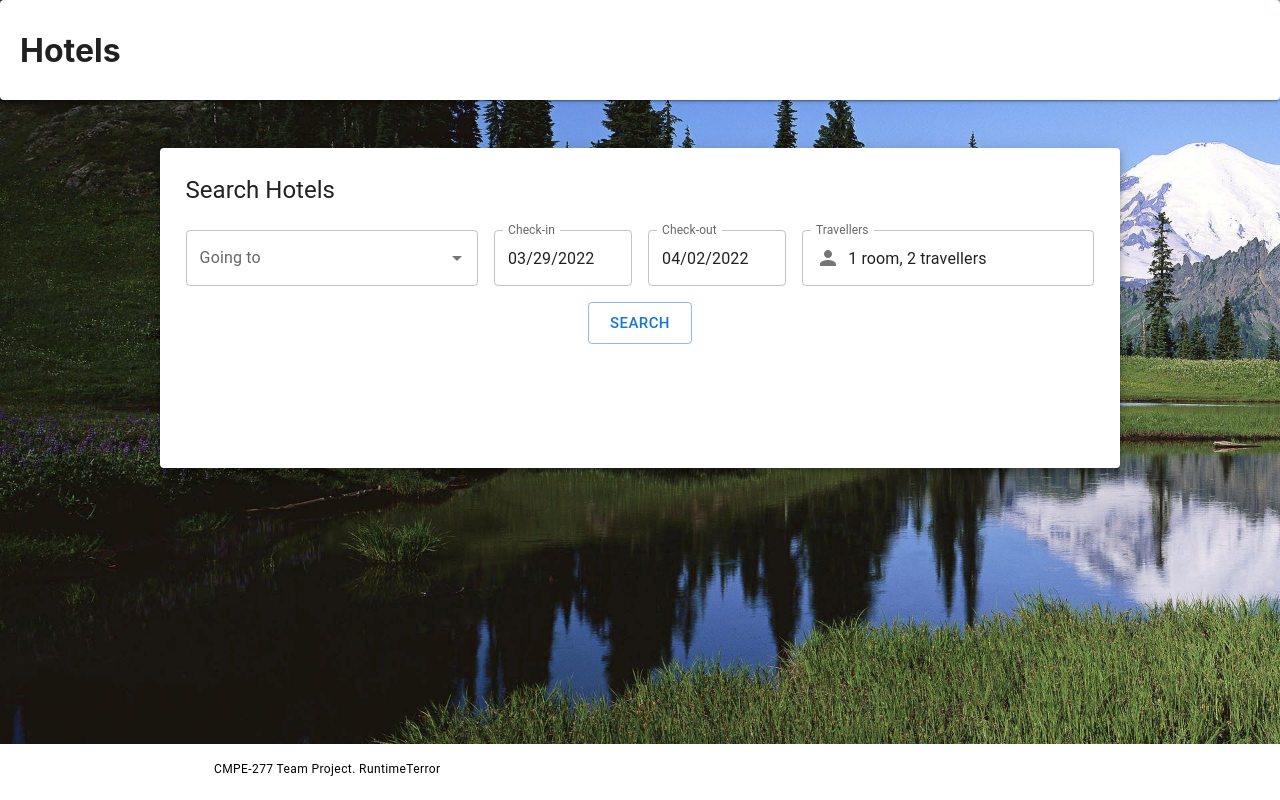
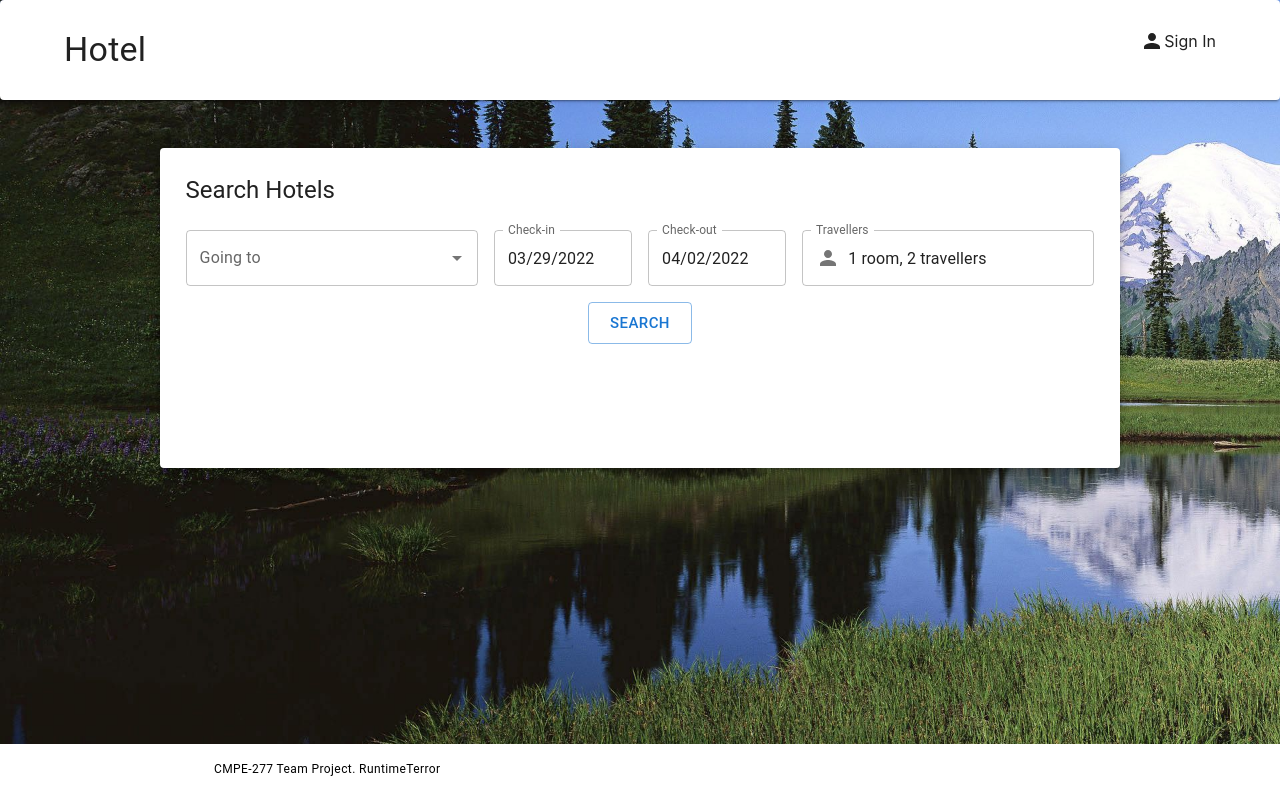
Before and after one commit to gopinathsjsu/team-project-runtimeterror, a React (Create React App) app in the folder hm-web/: page / in a window 1280 px wide. Built offline with nearby package versions, Linux system fonts and the light colour scheme; no server answers.

Commit message:
more ui stuff

```diff
--- a/hm-web/src/App.js
+++ b/hm-web/src/App.js
@@ -11,8 +11,8 @@ function App() {
   return (
     <React.Fragment>
       <div className='applicationWrapper'>
+        <BrowserRouter>
         <TopBanner />
-        <BrowserRouter>
           <div className='bodyContainer'>
             <Routes>
               <Route path="/" element={<Landing />} />
--- a/hm-web/src/TopBanner.js
+++ b/hm-web/src/TopBanner.js
@@ -1,12 +1,44 @@
 import topbanner from './styles/TopBanner.module.css';
 import Paper from '@mui/material/Paper';
+import { Link } from 'react-router-dom'
+import Box from '@mui/material/Box';
+import Container from '@mui/material/Container';
+import Typography from '@mui/material/Typography';
+import { Grid } from '@mui/material';
+import PersonIcon from '@mui/icons-material/Person';
+import useMediaQuery from '@mui/material/useMediaQuery';
+import { useLocation } from 'react-router-dom';
 
 export default function TopBanner() {
+    const matches = useMediaQuery('(min-width:600px)');
+    const location = useLocation()
     return (
         <Paper elevation={2} className={topbanner.header}>
-            <h1>
-                <a className={topbanner.link} href="/">Hotels</a>
-            </h1>
+            <Box
+                component="header"
+                sx={{
+                    py: 2,
+                    backgroundColor: 'white',
+                }}
+            >
+                <Container maxWidth="lg">
+                    <Grid container sx={{ dispalay: 'flex', justifyContent: 'space-between' }}>
+                        <Grid item>
+                            <Typography variant="h4" display="block">
+                                <Link className={topbanner.link} to="/">Hotel</Link>
+                            </Typography>
+                        </Grid>
+                        {location.pathname === `/` &&
+                            <Grid item>
+                                <Link className={topbanner.singInLink} to="/login">
+                                    <PersonIcon />
+                                    {matches ? `Sign In` : ``}
+                                </Link>
+                            </Grid>
+                        }
+                    </Grid>
+                </Container>
+            </Box>
         </Paper>
     );
 }
--- a/hm-web/src/styles/TopBanner.module.css
+++ b/hm-web/src/styles/TopBanner.module.css
@@ -10,3 +10,10 @@
     text-decoration: none;
     color: inherit;
 }
+
+.singInLink {
+    text-decoration: none;
+    color: inherit;
+    display: flex;
+    align-items: center;
+}
```
